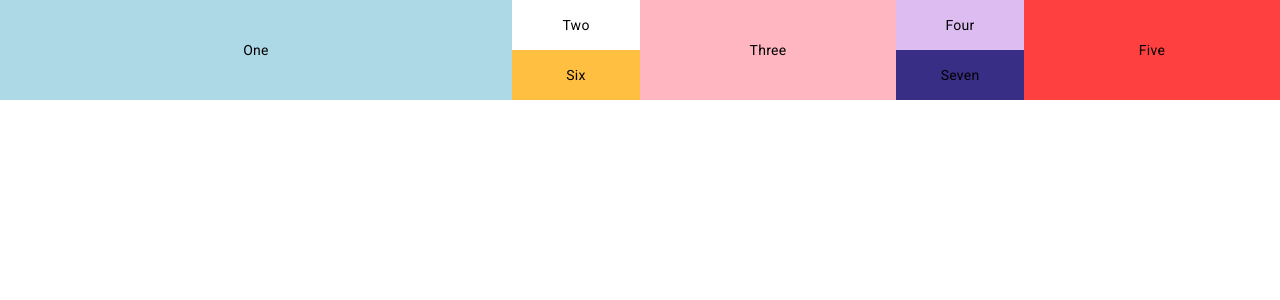
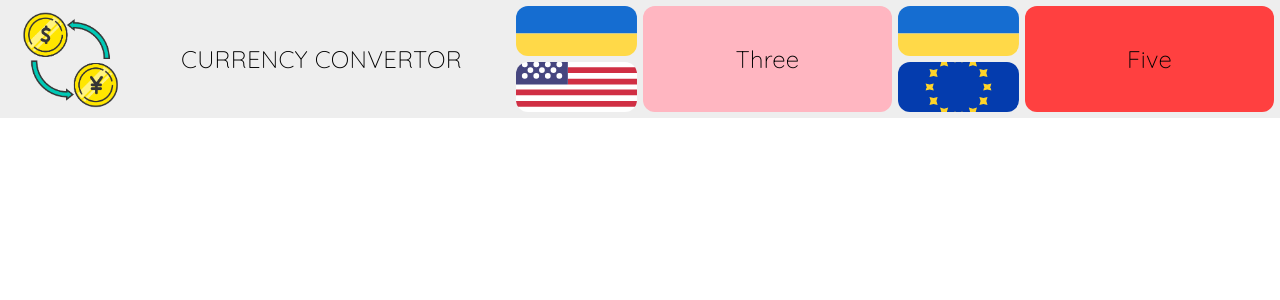
Before and after one commit to paperrronin/currency_convertor, an Angular app: page / in a window 1280 px wide. Shown: the top 300 px of the page. Built offline with nearby package versions, Linux system fonts and the light colour scheme; no server answers.

Commit message:
add logo, font, fix header styles

```diff
--- a/src/app/core/models/tile.interface.ts
+++ b/src/app/core/models/tile.interface.ts
@@ -1,6 +1,31 @@
 export interface Tile {
-    color?: string;
     cols: number;
     rows: number;
-    text?: string;
+    data?: string;
+    image?:string;
+    color?: string;
   }
+
+  export const mobileTile:Tile[] = [
+    {cols: 1, rows: 1},
+    {data: 'CURRENCY CONVERTOR', cols: 9, rows: 1},
+    {cols: 2, rows: 1},
+    {data: 'Three', cols: 3, rows: 2, color: 'lightpink'},
+    {cols: 2, rows: 1},
+    {data: 'Five', cols: 3, rows: 2, color: '#FF4040'},
+    {cols: 2, rows: 1},
+    {cols: 2, rows: 1},
+  ]
+
+
+  export const largeTile:Tile[] =
+    [
+      {cols: 1, rows: 2},
+      {data: 'CURRENCY CONVERTOR', cols: 3, rows: 2},
+      {cols: 1, rows: 1},
+      {data: 'Three', cols: 2, rows: 2, color: 'lightpink'},
+      {cols: 1, rows: 1},
+      {data: 'Five', cols: 2, rows: 2, color: '#FF4040'},
+      {cols: 1, rows: 1},
+      {cols: 1, rows: 1},
+    ]
--- a/src/app/shared/header/header.component.html
+++ b/src/app/shared/header/header.component.html
@@ -1,8 +1,10 @@
-<mat-grid-list cols="10" rowHeight="50px" gutterSize="0px" (window:resize)="renderGrid()">
+<div class="header-wrapper">
+      <mat-grid-list class="grid-list" cols="10" rowHeight="50px" gutterSize="6px" (window:resize)="renderGrid()">
 
-      <mat-grid-tile class="tile-item" *ngFor="let tile of tiles"
-        [colspan]="tile.cols"
-        [rowspan]="tile.rows"
-        [style.background]="tile.color">{{tile.text}}</mat-grid-tile>
+            <mat-grid-tile class="tile-item" *ngFor="let tile of tiles" [colspan]="tile.cols" [rowspan]="tile.rows"
+                  [style.background]="tile.color">
+                  {{tile.data}}
+            </mat-grid-tile>
 
-  </mat-grid-list>
+      </mat-grid-list>
+</div>
--- a/src/app/shared/header/header.component.ts
+++ b/src/app/shared/header/header.component.ts
@@ -1,5 +1,5 @@
 import { Component, OnInit } from '@angular/core';
-import { Tile } from 'src/app/core/models/tile.interface';
+import { largeTile, mobileTile, Tile } from 'src/app/core/models/tile.interface';
 import { BreakpointService } from '../services/breakpoint.service';
 
 
@@ -11,6 +11,7 @@ import { BreakpointService } from '../services/breakpoint.service';
 
 
 export class HeaderComponent implements OnInit{
+  tiles:Tile[] = mobileTile
 
   constructor(private breakpoint:BreakpointService) {}
 
@@ -19,37 +20,11 @@ export class HeaderComponent implements OnInit{
     this.renderGrid()
   }
 
-  tiles: Tile[] = [
-    {text: 'One', cols: 4, rows: 2, color: 'lightblue'},
-    {text: 'Two', cols: 1, rows: 1},
-    {text: 'Three', cols: 2, rows: 2, color: 'lightpink'},
-    {text: 'Four', cols: 1, rows: 1, color: '#DDBDF1'},
-    {text: 'Five', cols: 2, rows: 2, color: '#FF4040'},
-    {text: 'Six', cols: 1, rows: 1, color: '#FFBF40'},
-    {text: 'Seven', cols: 1, rows: 1, color: '#392E85'},
-  ];
-
-
-
   renderGrid() {
     if(this.breakpoint.getCurrentBreakpoint() == this.breakpoint.Breakpoints.XSmall){
-      this.tiles[0].cols = 10
-      this.tiles[1].cols = 2
-      this.tiles[2].cols = 3
-      this.tiles[3].cols = 2
-      this.tiles[4].cols = 3
-      this.tiles[5].cols = 2
-      this.tiles[6].cols = 2
+      this.tiles = mobileTile
     } else {
-      this.tiles = [
-        {text: 'One', cols: 4, rows: 2, color: 'lightblue'},
-        {text: 'Two', cols: 1, rows: 1},
-        {text: 'Three', cols: 2, rows: 2, color: 'lightpink'},
-        {text: 'Four', cols: 1, rows: 1, color: '#DDBDF1'},
-        {text: 'Five', cols: 2, rows: 2, color: '#FF4040'},
-        {text: 'Six', cols: 1, rows: 1, color: '#FFBF40'},
-        {text: 'Seven', cols: 1, rows: 1, color: '#392E85'},
-      ];
+      this.tiles = largeTile
     }
   }
 }
--- /dev/null
+++ b/src/assets/fonts/fonts.scss
@@ -0,0 +1 @@
+@import url('https://fonts.googleapis.com/css2?family=Montserrat:wght@100;300;400;500&family=Quicksand:wght@300;400;500&display=swap');
--- a/src/assets/scss/header.scss
+++ b/src/assets/scss/header.scss
@@ -1,4 +1,33 @@
+.header-wrapper{
+    padding: 6px;
+    background-color: #eee;
+}
+
 .tile-item{
     background-size: cover;
     background-position: center;
+    border-radius: 12px;
+    font-family:'Quicksand', sans-serif;
+    font-weight: 300;
+    font-size: 24px;
 }
+
+.tile-item:nth-child(1){
+    background-image: url('../images/logo.png');
+}
+
+.tile-item:nth-child(3){
+    background-image: url('../images/flags/uah.svg');
+}
+
+.tile-item:nth-child(5){
+    background-image: url('../images/flags/uah.svg');
+}
+
+.tile-item:nth-child(7){
+    background-image: url('../images/flags/usd.svg');
+}
+
+.tile-item:nth-child(8){
+    background-image: url('../images/flags/eur.svg');
+}
--- a/src/assets/scss/style.scss
+++ b/src/assets/scss/style.scss
@@ -1 +1,2 @@
 @import "./header.scss";
+@import "../fonts/fonts.scss";
```
Also changed, not shown: src/assets/images/logo.png (added).
